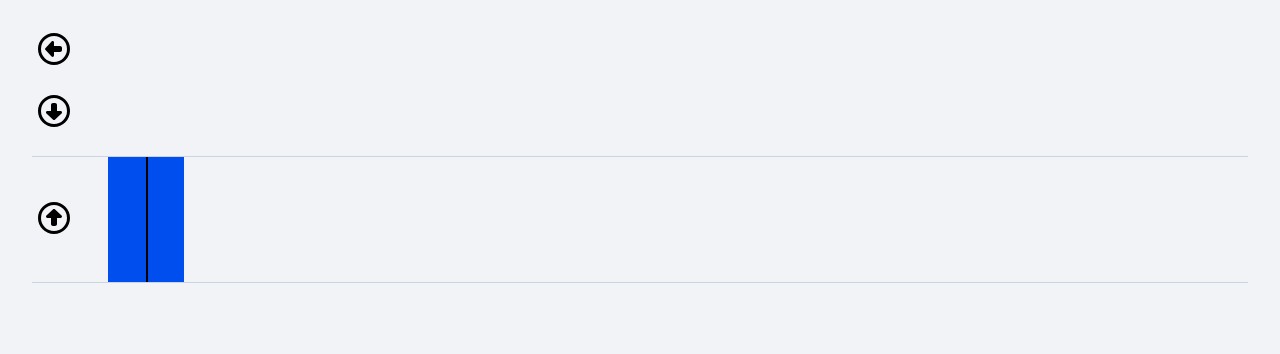
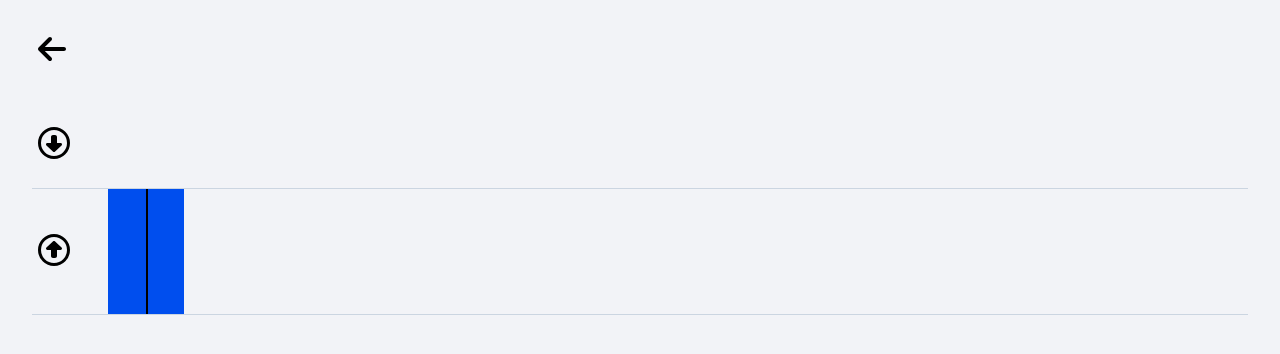
Before and after one commit to mohibkay/elevator-simulation, a plain HTML site: page src/index.html in a window 1280 px wide. Both pictures are taken after a click on the button "Simulate". Drawn offline with Linux system fonts and the light colour scheme.

Commit message:
feat: added new back button

```diff
--- a/src/css/main.css
+++ b/src/css/main.css
@@ -126,6 +126,10 @@ body {
   cursor: pointer;
 }
 
+.backButton {
+  margin-bottom: 2rem;
+}
+
 .liftUpBtn:disabled,
 .liftDownBtn:disabled,
 button:disabled {
--- a/src/index.html
+++ b/src/index.html
@@ -41,10 +41,10 @@
         <svg
           xmlns="http://www.w3.org/2000/svg"
           height="2rem"
-          viewBox="0 0 512 512"
+          viewBox="0 0 448 512"
         >
           <path
-            d="M48 256a208 208 0 1 1 416 0A208 208 0 1 1 48 256zm464 0A256 256 0 1 0 0 256a256 256 0 1 0 512 0zM217.4 376.9c4.2 4.5 10.1 7.1 16.3 7.1c12.3 0 22.3-10 22.3-22.3V304h96c17.7 0 32-14.3 32-32V240c0-17.7-14.3-32-32-32H256V150.3c0-12.3-10-22.3-22.3-22.3c-6.2 0-12.1 2.6-16.3 7.1L117.5 242.2c-3.5 3.8-5.5 8.7-5.5 13.8s2 10.1 5.5 13.8l99.9 107.1z"
+            d="M9.4 233.4c-12.5 12.5-12.5 32.8 0 45.3l160 160c12.5 12.5 32.8 12.5 45.3 0s12.5-32.8 0-45.3L109.2 288 416 288c17.7 0 32-14.3 32-32s-14.3-32-32-32l-306.7 0L214.6 118.6c12.5-12.5 12.5-32.8 0-45.3s-32.8-12.5-45.3 0l-160 160z"
           />
         </svg>
       </button>
```
